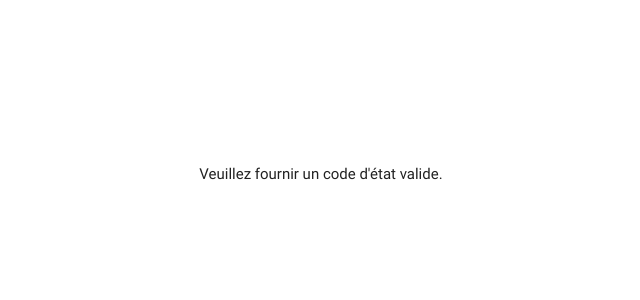
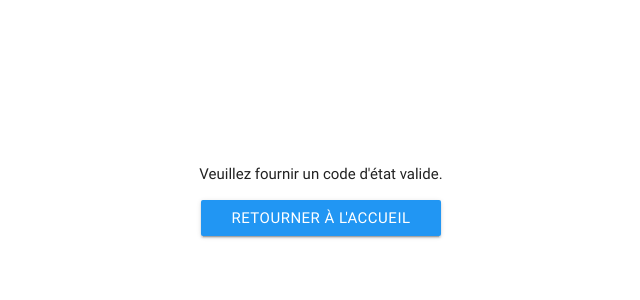
Before and after one commit to RomainDW/blog-php-mvc, a PHP site: page /View/error.php in a window 1280 px wide. Shown: the part 169-469 px from the top of the page, without its empty margins (319-959 px from the left). Run offline with PHP 8.4, Linux system fonts and the light colour scheme; data that the repository does not hold is empty.

Commit message:
Ajout d'un bouton pour revenir à l'accueil

```diff
--- a/View/error.php
+++ b/View/error.php
@@ -48,5 +48,7 @@ if ($title == false || strlen($status) != 3) {
     <h1><?= $title ?></h1>
 
     <p><?= $message ?></p>
+
+    <a href="https://www.romain-ollier.com/projet4/" class="btn blue waves-effect waves-light">Retourner à l'accueil</a>
   </div>
 </body
```
